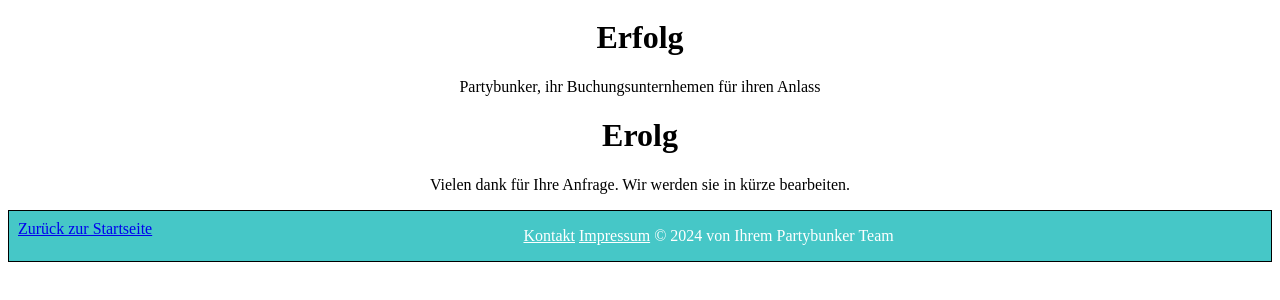
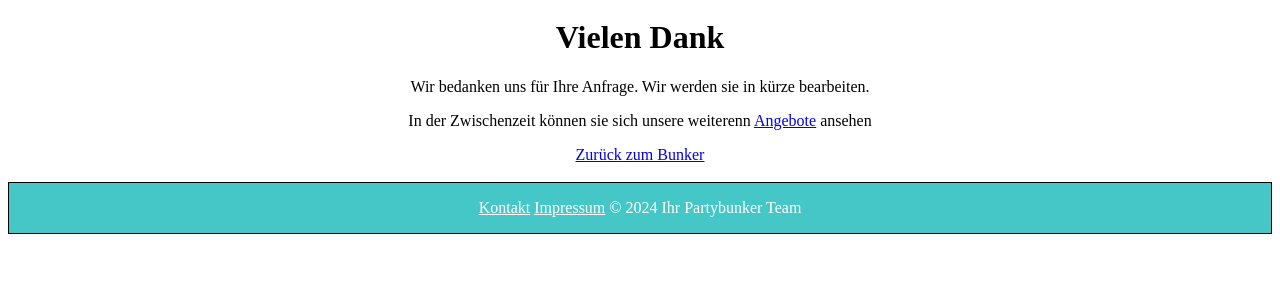
Before and after one commit to grhoost/Partybunker-Website, a plain HTML site: page Joy, Julius, David, Emran/Erfolg.html in a window 1280 px wide. Shown: the part 114-414 px from the top of the page. Drawn offline with Linux system fonts and the light colour scheme.

Commit message:
Erfolg.html

```diff
--- a/Joy, Julius, David, Emran/Erfolg.html
+++ b/Joy, Julius, David, Emran/Erfolg.html
@@ -8,23 +8,22 @@
   <body>
     <header>
       <a id="backlink" href="index.html"><img src="img/logo.webp" alt="logo"></a>
-      <h1>Erfolg</h1>
-      <p>Partybunker, ihr Buchungsunternhemen für ihren Anlass</p>
+      <h1>Vielen Dank</h1>
     </header>
-    <body>
-      <header>
-        <h1>Erolg</h1>
-        <p>Vielen dank für Ihre Anfrage. Wir werden sie in kürze bearbeiten.</p>
-      </header>
+      <section>
+        <p>Wir bedanken uns für Ihre Anfrage. Wir werden sie in kürze bearbeiten.</p>
+        <p>In der Zwischenzeit können sie sich unsere weiterenn  <a href="Angebot.html">Angebote</a>  ansehen</p>
+      </section>
       <nav>
         <ul>
-          <li><a href="index.html">Zurück zur Startseite</a></li>
+          <lia><a href="index.html">Zurück zum Bunker</a></lia>
         </ul>
       </nav>
+        <br>
       <footer>
         <a href="Kontakt.html">Kontakt</a>
         <a href="Impressum.html">Impressum</a>
-        <p>© 2024 von Ihrem Partybunker Team</p>
+        <p>© 2024 Ihr Partybunker Team</p>
       </footer>
   </body>
 </html>
```
